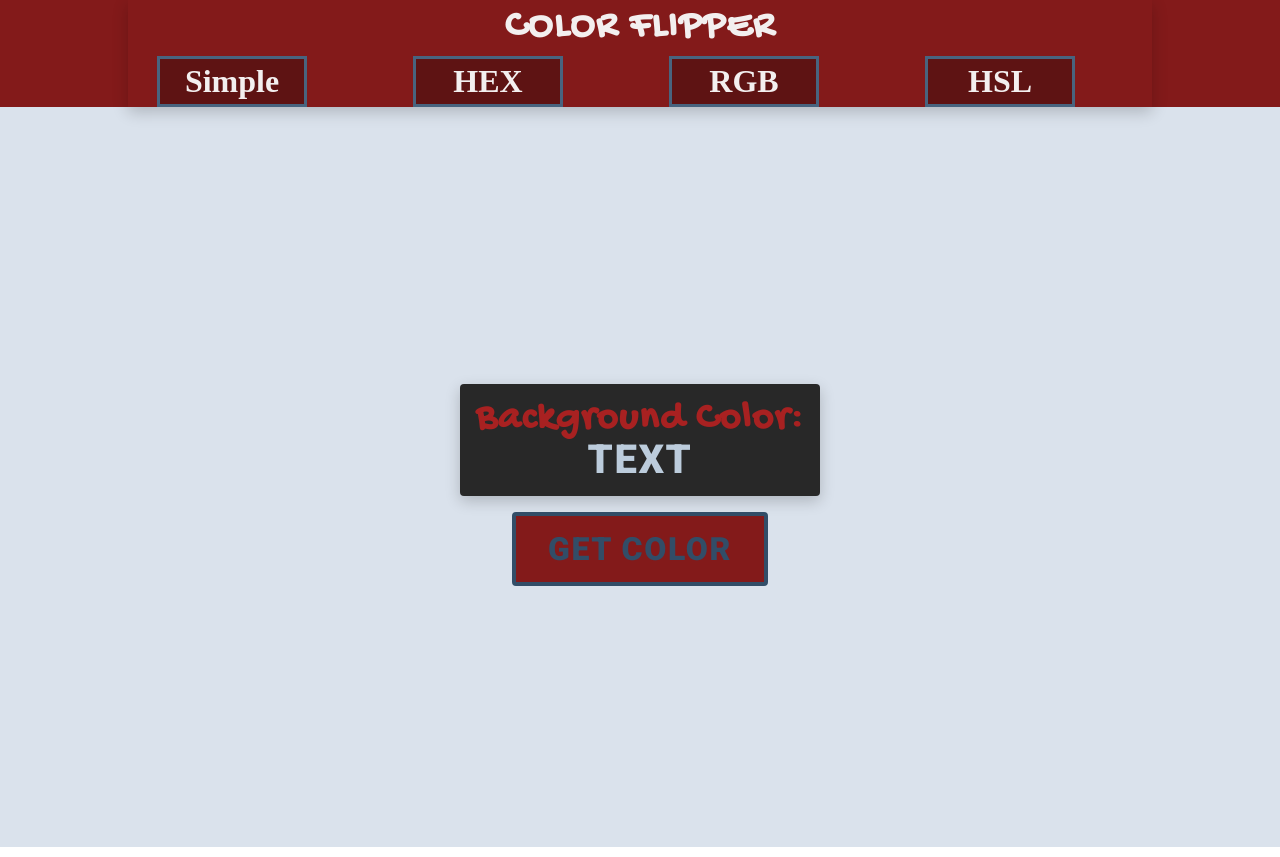
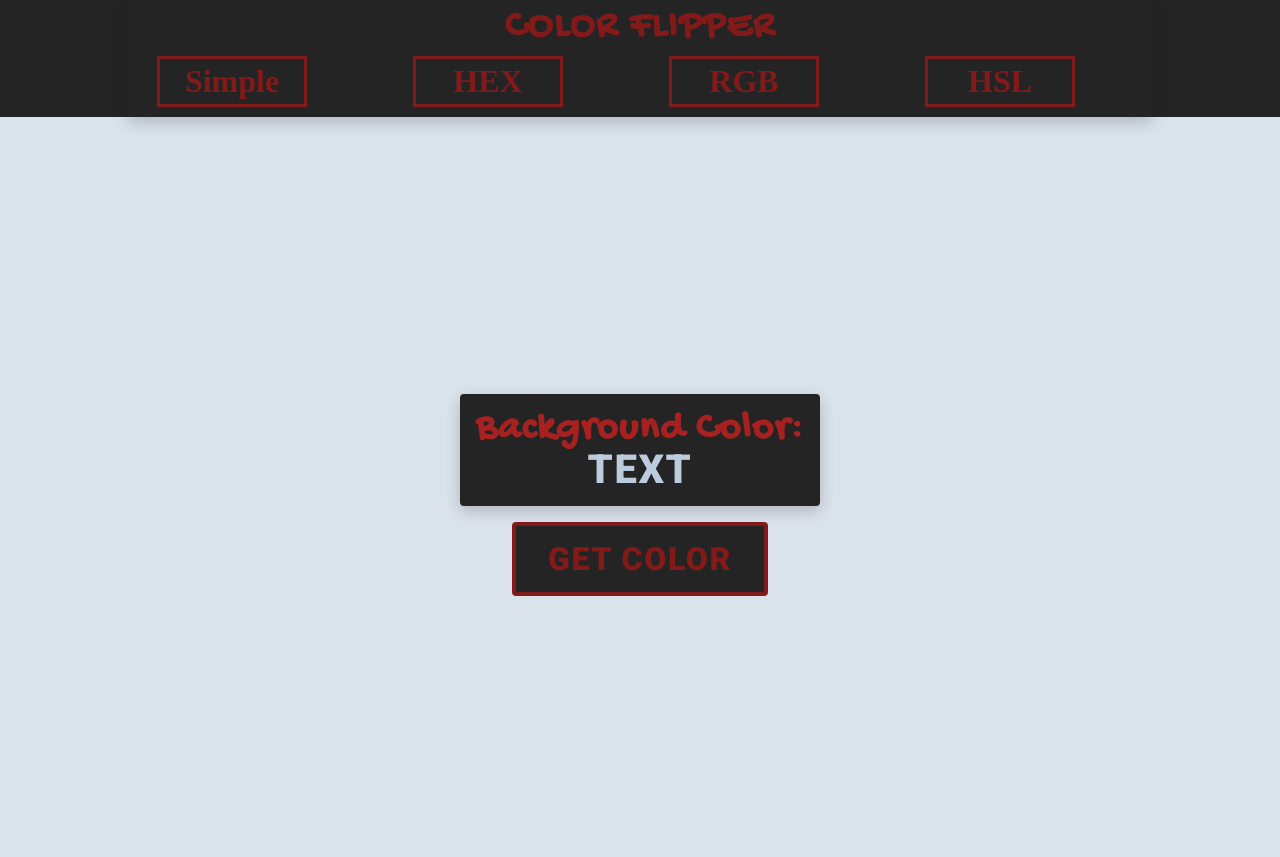
Before and after one commit to HakiBejtullahi/JSProjectOne-ColorFlipper, a plain HTML site: page index.html in a window 1280 px wide. Drawn offline with Linux system fonts and the light colour scheme.

Commit message:
GitPush
second commit

```diff
--- a/css/main.css
+++ b/css/main.css
@@ -11,7 +11,7 @@
   --clr-grey-8: hsl(210, 31%, 80%);
   --clr-grey-9: hsl(213, 32%, 89%);
   --clr-grey-10: hsl(210, 36%, 96%);
-  --primaryBlack: rgb(40, 40, 40);
+  --primaryBlack: rgb(36, 36, 36);
   --primaryClr-1: #bb2525;
   --primaryClr-2: #a82121;
   --primaryClr-3: #831a1a;
@@ -94,7 +94,7 @@ p {
 /* navBar */
 
 nav {
-  background: var(--primaryClr-3);
+  background: var(--primaryBlack);
   width: 100%;
   display: flex;
   justify-content: space-between;
@@ -111,7 +111,7 @@ nav {
 }
 .nav-center .title {
   margin: 0.5rem 0;
-  color: var(--primaryWhite);
+  color: var(--primaryClr-3);
   text-transform: uppercase;
   cursor: pointer;
   user-select: none;
@@ -123,25 +123,27 @@ nav {
   width: 100%;
 }
 .navLink {
-  color: var(--primaryWhite);
+  color: var(--primaryClr-3);
   font-size: 2rem;
   font-weight: 700;
   margin-right: 3rem;
-  background-color: var(--primaryClr-5);
+  background-color: var(--primaryBlack);
   padding: 0.25rem 0.5rem;
-  border: 3px solid var(--clr-grey-4);
+  border: 3px solid var(--primaryClr-3);
   transition: var(--transition);
   display: flex;
   justify-content: center;
   align-items: center;
   min-width: 150px;
+  margin-bottom: 10px;
 }
 
 .navLink:hover {
   color: var(--primaryClr-2);
+  box-shadow: 0 0px 25px var(--primaryClr-1);
   letter-spacing: var(--spacing);
   background-color: var(--clr-grey-4);
-  box-shadow: var(--shadowDark);
+  border-color: var(--primaryClr-1);
 }
 @media (max-width: 1400px) {
   .nav-center {
@@ -188,14 +190,14 @@ nav {
   margin: 1rem 2rem;
 }
 .btn {
-  color: var(--clr-grey-3);
-  background: var(--primaryClr-3);
+  color: var(--primaryClr-3);
+  background: var(--primaryBlack);
   font-size: 2rem;
   font-family: var(--ff-Primary);
   font-weight: 900;
   text-transform: uppercase;
   padding: 0.875rem 2rem;
-  border: 4px solid var(--clr-grey-3);
+  border: 4px solid var(--primaryClr-3);
   letter-spacing: var(--spacing);
   border-radius: var(--radius);
   transition: var(--transition);
@@ -203,7 +205,8 @@ nav {
   justify-self: center;
 }
 .btn:hover {
-  color: var(--clr-grey-1);
-  border-color: var(--clr-grey-1);
-  background-color: var(--primaryClr-1);
+  color: var(--primaryClr-1);
+  border-color: var(--primaryClr-1);
+  background-color: var(--clr-grey-4);
+  box-shadow: 0 0 15px var(--primaryClr-1);
 }
--- a/js/hex.js
+++ b/js/hex.js
@@ -7,7 +7,9 @@ btn.addEventListener('click', function () {
   let hexColor = `#`;
   for (let i = 0; i < 6; i++) {
     hexColor += hex[getRandomNumber()];
+    // console.log(hexColor);
   }
+
   color.textContent = hexColor;
   color.style.color = hexColor;
   main.style.backgroundColor = hexColor;
```
